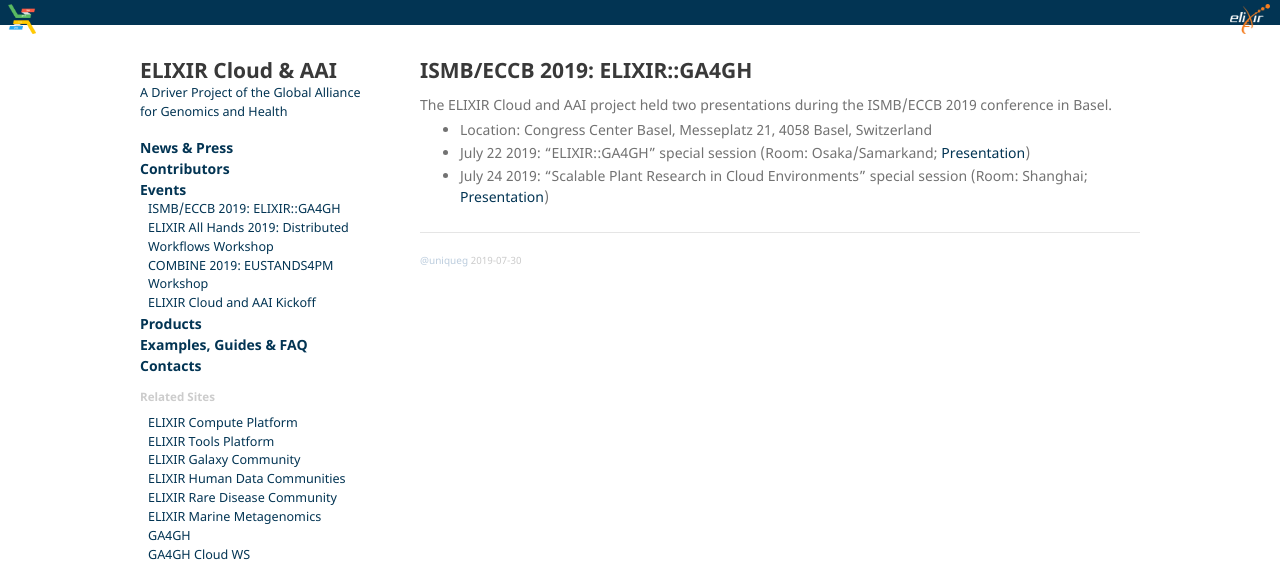
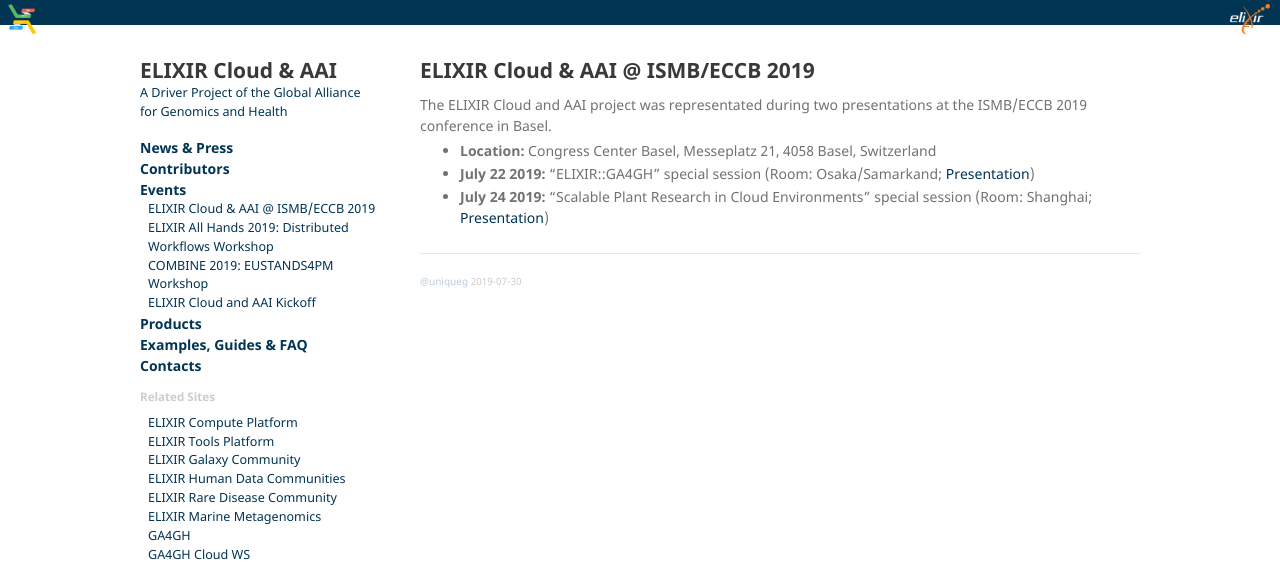
Before and after one commit to elixir-europe/cloud, a Jekyll site: the page built from pages/_events/2019-07-22-24-Basel-IMSB-ECCB-2019.md, in a window 1280 px wide, cut to the strip 0-565 px from the top of the page. Built offline with Jekyll 4.4.1, drawn with Linux system fonts in a browser that asks for light colours.

Commit message:
Updated IMSB/ECCB post

```diff
--- a/pages/_events/2019-07-22-24-Basel-IMSB-ECCB-2019.md
+++ b/pages/_events/2019-07-22-24-Basel-IMSB-ECCB-2019.md
@@ -1,5 +1,5 @@
 ---
-title: 'ISMB/ECCB 2019: ELIXIR::GA4GH'
+title: 'ELIXIR Cloud & AAI @ ISMB/ECCB 2019'
 date: 2019-07-30
 layout: default
 author: "@uniqueg"
@@ -13,13 +13,13 @@
 
 ## {{ page.title }}
 
-The ELIXIR Cloud and AAI project held two presentations during the ISMB/ECCB 2019 conference in
-Basel.
+The ELIXIR Cloud and AAI project was representated during two presentations at the ISMB/ECCB 2019
+conference in Basel.
 
 <!--more-->
 
-* Location: Congress Center Basel, Messeplatz 21, 4058 Basel, Switzerland
-* July 22 2019: "ELIXIR::GA4GH" special session (Room: Osaka/Samarkand;
+* **Location:** Congress Center Basel, Messeplatz 21, 4058 Basel, Switzerland
+* **July 22 2019:** "ELIXIR::GA4GH" special session (Room: Osaka/Samarkand;
   [Presentation](https://drive.google.com/open?id=13mY-wvpdQVMcVTlZj7LR5dOdoKXtK6Hg))
-* July 24 2019: "Scalable Plant Research in Cloud Environments" special session (Room: Shanghai;
+* **July 24 2019:** "Scalable Plant Research in Cloud Environments" special session (Room: Shanghai;
   [Presentation](https://drive.google.com/open?id=1URLXLnSh6CmblDWRfu-rH_F16FbIdZlTregwzTxYh5Q))
```
